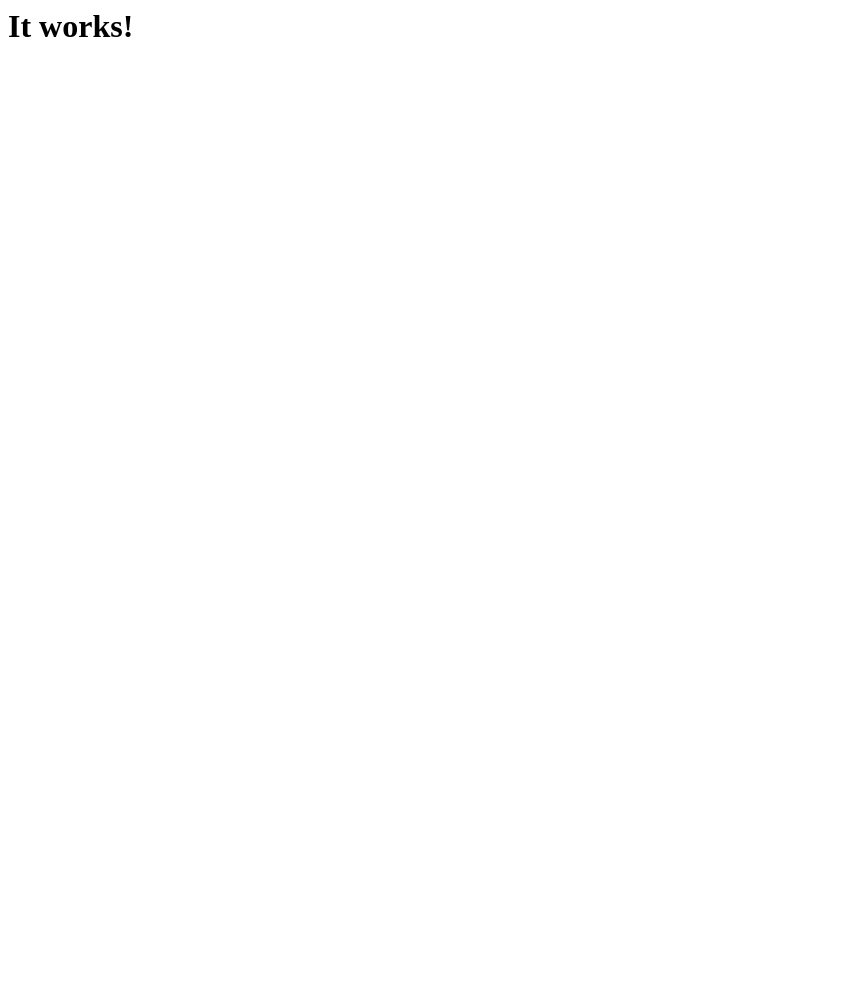
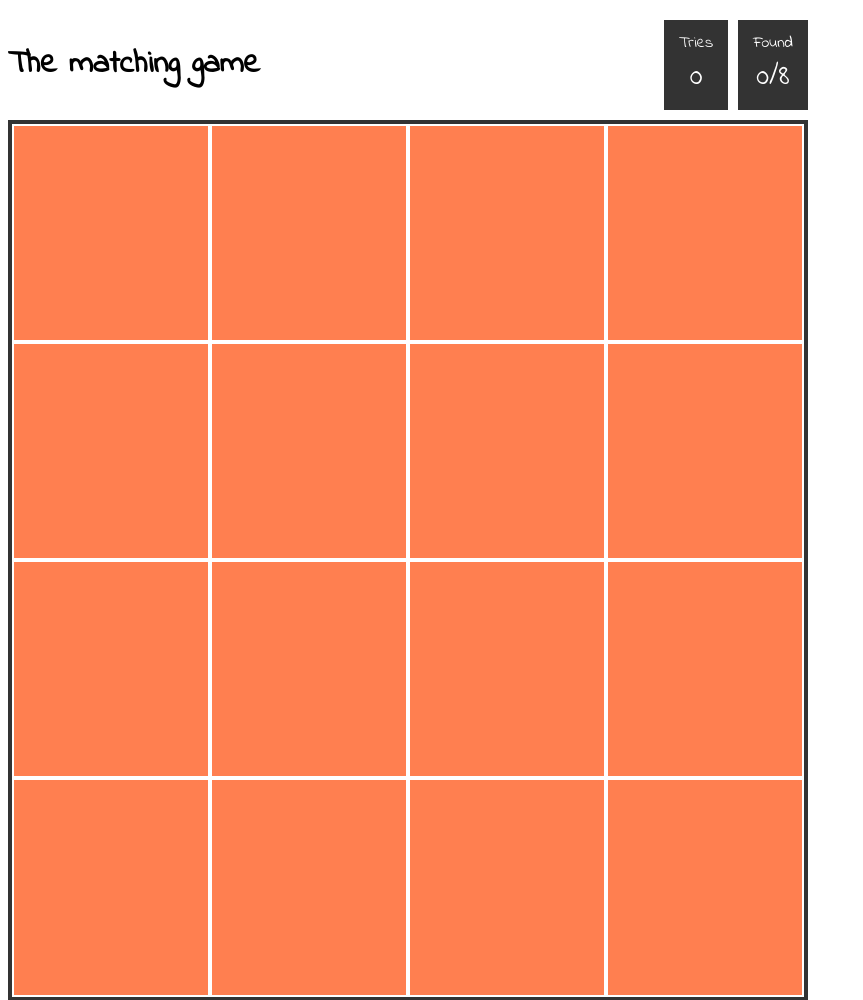
Before and after one commit to gjermundnor/matching-game, a React app: page / in a window 1280 px wide. Shown: the top 1000 px of the page, without its empty margins (0-863 px from the left). Before the commit the page ends 800 px from the top, so only its background shows below. Built offline with nearby package versions, Linux system fonts and the light colour scheme.

Commit message:
working game

```diff
--- a/app/components/App.js
+++ /dev/null
@@ -1,11 +0,0 @@
-import React from 'react';
-
-class App extends React.Component {
-	render(){
-		return(
-			<h1>It works!</h1>
-		);
-	}
-}
-
-export default App;
--- /dev/null
+++ b/app/components/Header/index.js
@@ -0,0 +1,41 @@
+import React from 'react'
+
+require('./style.scss')
+
+class Header extends React.Component {
+  status () {
+    const { matches, total } = this.props
+
+    return (
+      <div className='box'>
+        <span>Found</span>
+        <span className='number'>{matches}/{total / 2}</span>
+      </div>
+    )
+  }
+
+  tries () {
+    const { tries } = this.props
+
+    return (
+      <div className='box'>
+        <span>Tries</span>
+        <span className='number'>{tries}</span>
+      </div>
+    )
+  }
+
+  render () {
+    return (
+      <div className='header'>
+        <h1>The matching game</h1>
+        <div className='stats'>
+          { this.tries() }
+          { this.status() }
+        </div>
+      </div>
+    )
+  }
+}
+
+export default Header
--- /dev/null
+++ b/app/components/Header/style.scss
@@ -0,0 +1,27 @@
+.header {
+  display: flex;
+  justify-content: space-between;
+  flex: 1;
+  margin-top: 20px;
+  margin-bottom: 10px;
+
+  .stats {
+    display: flex;
+    flex-direction: row;
+  }
+
+  .box {
+    display: flex;
+    flex-direction: column;
+    text-align: center;
+    justify-content: center;
+    color: #FFF;
+    background-color: #333;
+    padding: 5px 15px;
+    margin-left: 10px;
+
+    .number {
+      font-size: 30px;
+    }
+  }
+}
--- /dev/null
+++ b/app/components/Item/index.js
@@ -0,0 +1,29 @@
+import React from 'react'
+
+require('./style.scss')
+
+class Item extends React.Component {
+  constructor () {
+    super()
+
+    this.flip = this.flip.bind(this)
+  }
+
+  flip () {
+    this.props.clicked()
+  }
+
+  render () {
+    const openClose = this.props.data[1] ? 'open' : 'closed'
+    const disabled = this.props.disable ? 'disabled' : ''
+    return (
+      <div className='item'>
+        <div className={`inner-item ${openClose} ${disabled} type${this.props.data[0]}`} onClick={this.flip}>
+          { this.props.data[0] }
+        </div>
+      </div>
+    )
+  }
+}
+
+export default Item
--- /dev/null
+++ b/app/components/Item/style.scss
@@ -0,0 +1,52 @@
+.item {
+  width: 25%;
+  float: left;
+  padding: 2px;
+  box-sizing: border-box;
+  display: flex;
+
+  .inner-item {
+  	color: #FFF;
+  	cursor: pointer;
+  	position: relative;
+
+    width: 100%;
+    padding-bottom: 40%;
+    padding-top: 40%;
+    display: flex;
+    text-align: center;
+    font-size: 40px;
+    justify-content: center;
+  }
+}
+
+.open {
+	background-color: lightblue;
+	color: #333;
+	pointer-events: none;
+}
+
+.closed:after {
+	content: '';
+	position: absolute;
+	height: 100%;
+	width: 100%;
+	top: 0;
+	left: 0;
+	right: 0;
+	bottom: 0;
+	background-color: coral;
+}
+
+.disabled {
+	pointer-events: none;
+}
+
+.type1 { background-color: #49D800; }
+.type2 { background-color: #00D8BB; }
+.type3 { background-color: #00B6D8; }
+.type4 { background-color: #0075D8; }
+.type5 { background-color: #B800D8; }
+.type6 { background-color: #D80088; }
+.type7 { background-color: #FFF500; }
+.type8 { background-color: #FF00EB; }
--- /dev/null
+++ b/app/containers/Game/index.js
@@ -0,0 +1,111 @@
+import React from 'react'
+
+import Header from '../../components/Header/index'
+import Item from '../../components/Item/index'
+require('./style.scss')
+
+const per1 = [
+  ['1', false],
+  ['2', false],
+  ['3', false],
+  ['4', false],
+  ['5', false],
+  ['6', false],
+  ['7', false],
+  ['8', false]
+]
+
+const per2 = [
+  ['1', false],
+  ['2', false],
+  ['3', false],
+  ['4', false],
+  ['5', false],
+  ['6', false],
+  ['7', false],
+  ['8', false]
+]
+
+class Game extends React.Component {
+  constructor () {
+    super()
+
+    this.state = {
+      tiles: [],
+      active: null,
+      disable: false,
+      matches: 0,
+      tries: 0
+    }
+  }
+
+  componentDidMount () {
+    const matching = [...per1, ...per2]
+    const shuffleArray = (arr) => arr.sort(() => (Math.random() - 0.5))
+
+    const shuffledArray = shuffleArray(matching)
+    this.setState({tiles: shuffledArray})
+  }
+
+  match (data, place) {
+    const { tiles, active, matches, tries } = this.state
+
+    tiles[place][1] = true
+    this.setState({tiles})
+    // Set current clicked to true
+    // Map over animals
+    if (active === null) { // OPEN ONE MORE
+      this.setState({active: place})
+    } else {
+      if (tiles[active][0] === tiles[place][0]) { // MATCH
+        this.setState({
+          active: null,
+          matches: matches + 1,
+          tries: tries + 1
+        })
+      } else { // NO MATCH
+        this.setState({disable: true, tries: tries + 1})
+        setTimeout(() => {
+          tiles[active][1] = false
+          tiles[place][1] = false
+          this.setState({tiles, active: null, disable: false})
+        }, 1000)
+      }
+    }
+  }
+
+  tiles () {
+    const { tiles, disable } = this.state
+
+    return tiles.map((d, i) =>
+      <Item disable={disable} clicked={(e) => this.match(d, i)} data={d} key={i} />
+    )
+  }
+
+  header () {
+    const { animals } = this.state
+
+    const win = animals.find((item) => item[1] === false)
+
+    if (win === undefined) {
+      return <h1>WIN !! CONGRATULATION</h1>
+    } else {
+      return <h1>Enoy the game</h1>
+    }
+  }
+
+  render () {
+    const { matches, tiles, tries } = this.state
+
+    return (
+      <div className='container'>
+        <Header matches={matches} total={tiles.length} tries={tries} />
+        <div className='game-box'>
+          { this.tiles() }
+        </div>
+      </div>
+    )
+  }
+}
+
+export default Game
--- /dev/null
+++ b/app/containers/Game/style.scss
@@ -0,0 +1,12 @@
+.container {
+  max-width: 800px;
+  width: 100%;
+
+  .game-box {
+    width: 100%;
+    height: auto;
+    border: 4px solid #333;
+    overflow: auto;
+    box-sizing: border-box;
+  }
+}
--- /dev/null
+++ b/app/global.scss
@@ -0,0 +1,3 @@
+body {
+  font-family: 'Indie Flower', cursive;
+}
--- a/app/index.js
+++ b/app/index.js
@@ -1,10 +1,12 @@
-import React from 'react';
-import { render } from 'react-dom';
+import React from 'react'
+import { render } from 'react-dom'
 
 // Include components
-import App from './components/App';
+import Game from './containers/Game/index'
+
+require('./global.scss')
 
 render(
-	<App />,
-	document.getElementById('root')
-);
+  <Game />,
+  document.getElementById('root')
+)
--- a/index.html
+++ b/index.html
@@ -1,13 +1,14 @@
 <html>
 <head>
-	<meta charset="UTF-8">
+	<meta charset='UTF-8'>
 	<title>React Webpack</title>
+  <link href='https://fonts.googleapis.com/css?family=Indie+Flower' rel='stylesheet'>
 </head>
 <body>
 
-	<div id="root"></div>
+	<div id='root'></div>
 
-	<script src="./static/bundle.js"></script>
+	<script src='./static/bundle.js'></script>
 
 </body>
 </html>
--- a/webpack.config.js
+++ b/webpack.config.js
@@ -1,14 +1,13 @@
-var path = require('path');
-var webpack = require('webpack');
+var path = require('path')
 
 module.exports = {
   entry: [
     './app'
   ],
   output: {
-    path: path.resolve(__dirname, "static"),
-    publicPath: "/static/",
-    filename: "bundle.js"
+    path: path.resolve(__dirname, 'static'),
+    publicPath: '/static/',
+    filename: 'bundle.js'
   },
   module: {
     loaders: [
@@ -19,7 +18,11 @@ module.exports = {
         query: {
           presets: ['es2015', 'react']
         }
+      },
+      {
+        test: /\.scss$/,
+        loaders: ['style-loader', 'css-loader', 'sass-loader']
       }
     ]
-  },
-};
+  }
+}
```
Also changed, not shown: package.json (+6 -2 lines).
